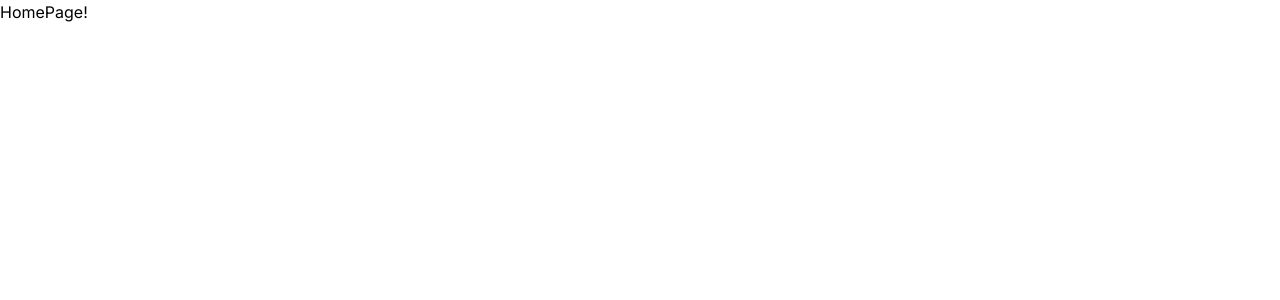
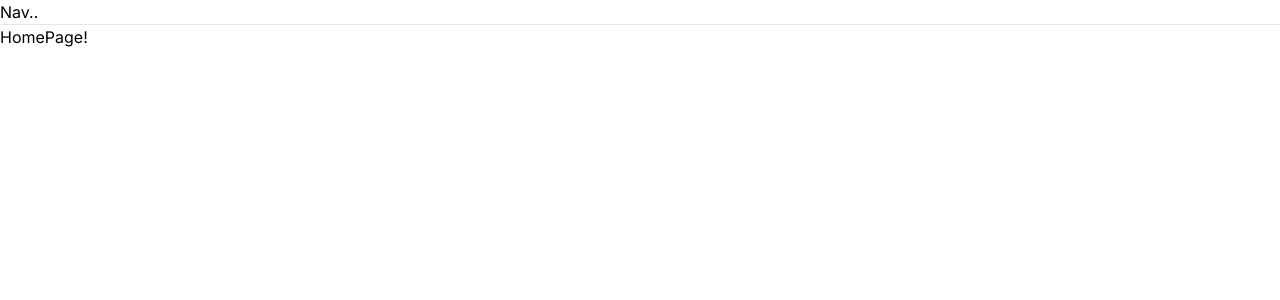
Before and after one commit to DezmenSykes/nextjs-stack-starter, a Next.js app: page / in a window 1280 px wide. Shown: the top 300 px of the page. Built offline with nearby package versions, Linux system fonts and the light colour scheme.

Commit message:
Added navbar component

```diff
--- a/app/layout.tsx
+++ b/app/layout.tsx
@@ -1,7 +1,7 @@
 import './globals.css';
 import type { Metadata } from 'next';
 import { Inter } from 'next/font/google';
-
+import Navbar from '@/components/Navbar'
 const inter = Inter({ subsets: ['latin'] });
 
 export const metadata: Metadata = {
@@ -16,7 +16,10 @@ export default function RootLayout({
 }) {
   return (
     <html lang="en">
-      <body className={inter.className}>{children}</body>
+      <body className={inter.className}>
+        <Navbar />
+        {children}
+      </body>
     </html>
   );
 }
--- /dev/null
+++ b/components/Navbar.jsx
@@ -0,0 +1,10 @@
+const Navbar = () => {
+    return (
+        <>
+            <h1>Nav..</h1>
+            <hr />
+        </>
+    )
+}
+
+export default Navbar;
```
